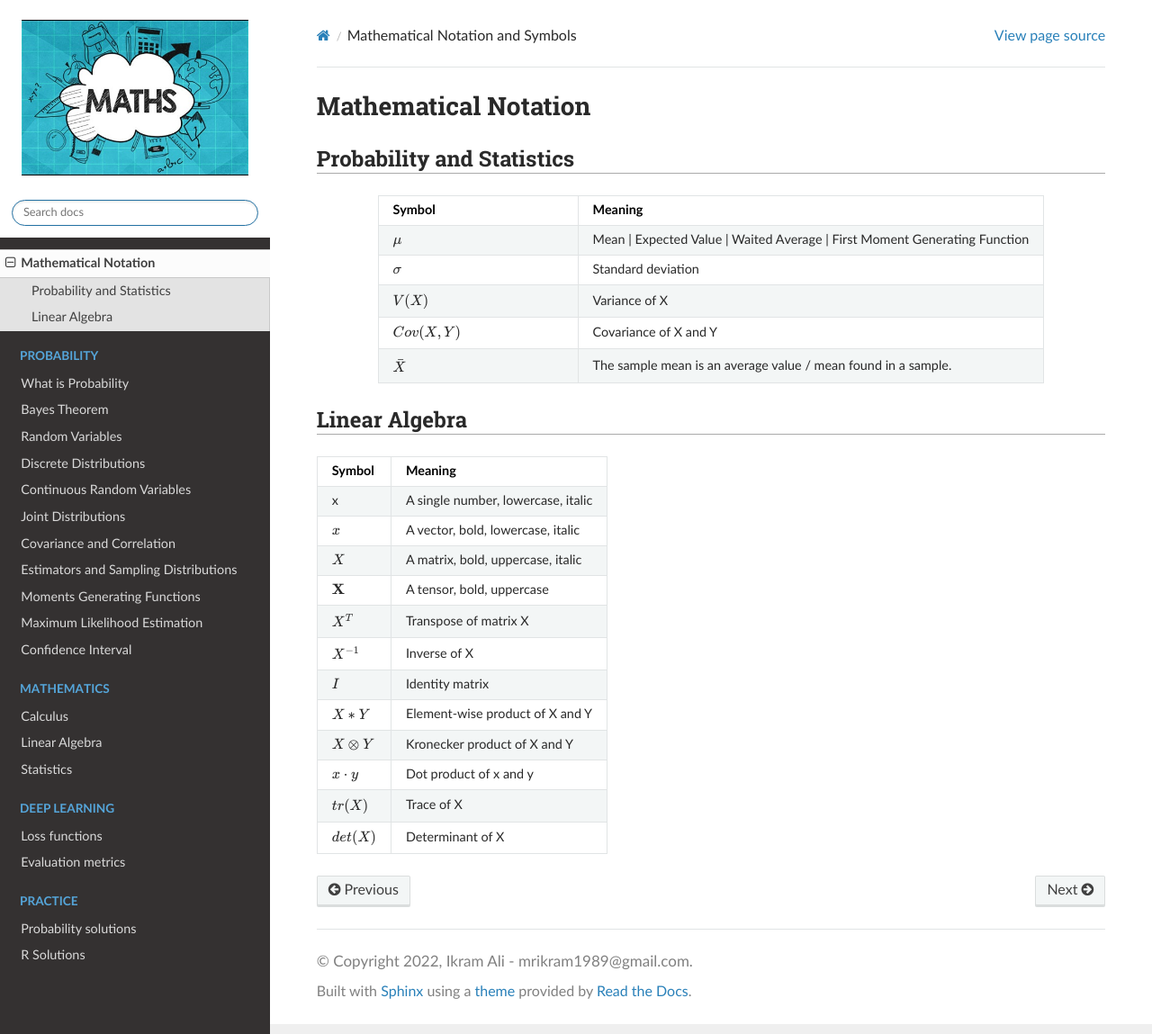
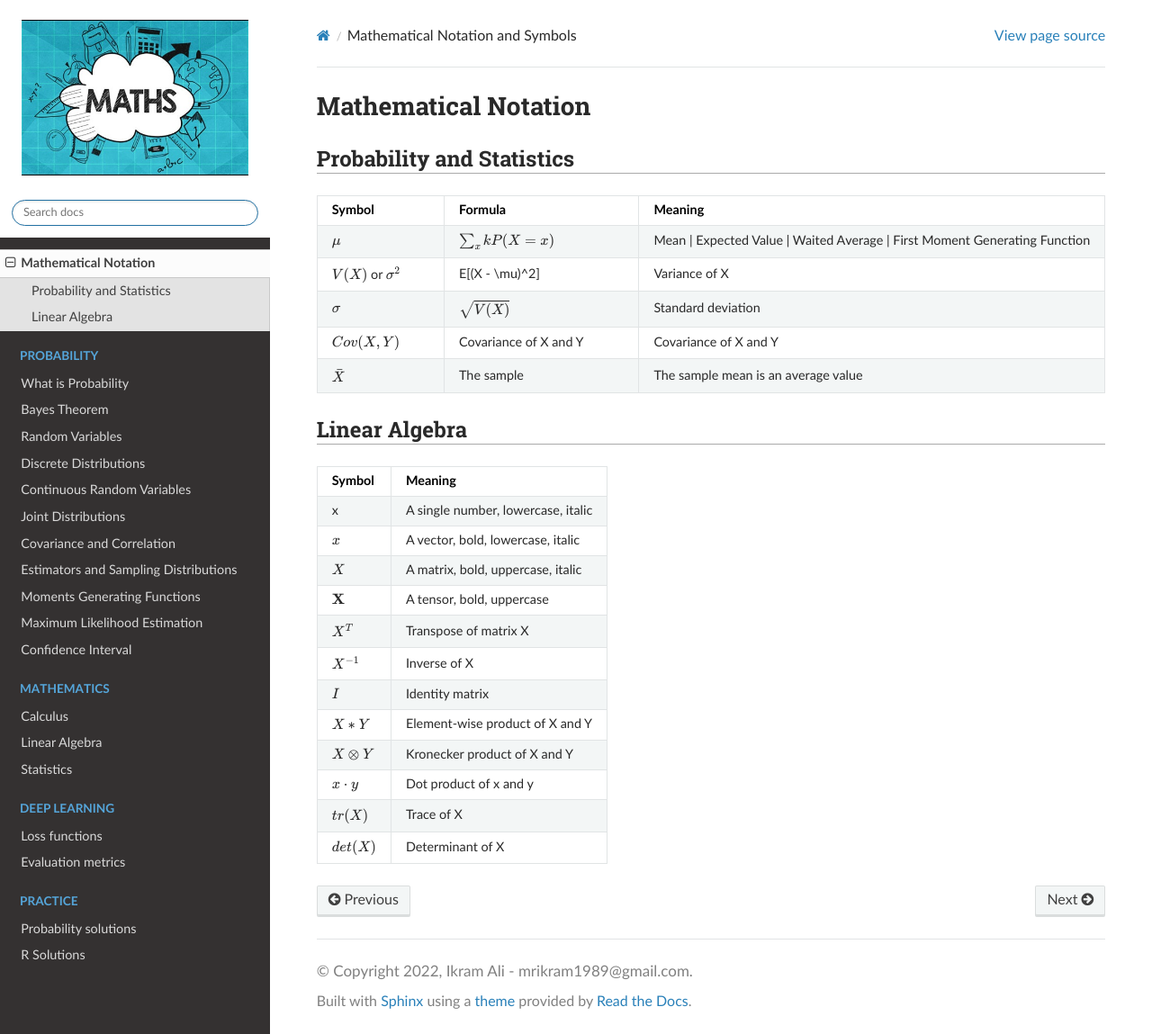
Before and after one commit to akkefa/ml-notes, a Sphinx documentation site: the page built from docs/mathematical_notation.md, in a window 1280 px wide and 1149 px high. Shown: the whole window at 90% size. Built offline with Sphinx 7.4.7 and the Read the Docs theme 2.0.0, drawn with Linux system fonts in a browser that asks for light colours.

Commit message:
new changes

````diff
--- a/docs/mathematical_notation.md
+++ b/docs/mathematical_notation.md
@@ -6,22 +6,28 @@
 ## Probability and Statistics
 
 ```{list-table}
-:widths: 30 70
+:widths: 20 30 50
 :header-rows: 1
 :align: "center"
 
 * - Symbol
+  - Formula
   - Meaning
 * - $\mu$
+  - $\sum_{x} k P(X=x)$
   - Mean | Expected Value | Waited Average | First Moment Generating Function
+* - $V(X)$ or $\sigma^2$
+  - E[(X - \mu)^2]
+  - Variance of X
 * - $\sigma$
+  - $\sqrt{V(X)}$
   - Standard deviation
-* - $V(X)$
-  - Variance of X
 * - $Cov(X,Y)$
   - Covariance of X and Y
+  - Covariance of X and Y
 * - $\bar{X}$
-  - The sample mean is an average value / mean found in a sample.
+  - The sample
+  - The sample mean is an average value
 
 ```
 
````
